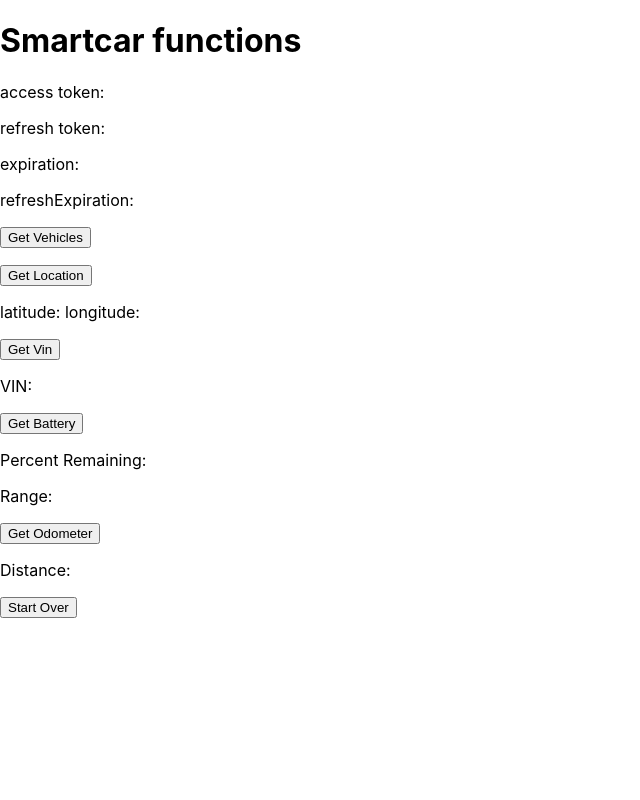
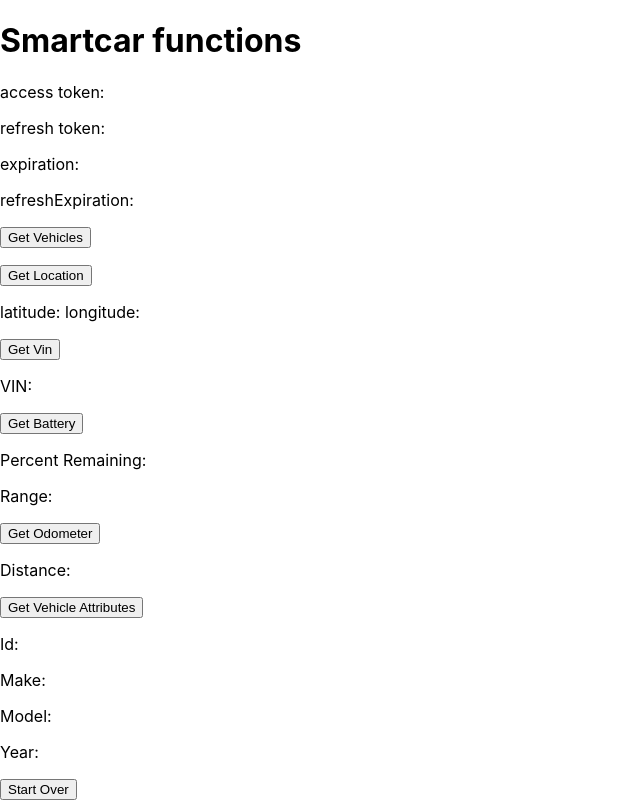
Before and after one commit to nancy134/smartcar, a Next.js app: page /exchange in a window 1280 px wide. Shown: the whole page, without its empty margins (0-640 px from the left). Built offline with nearby package versions, Linux system fonts and the light colour scheme; no server answers.

Commit message:
Get Vehicle Attributes

```diff
--- a/pages/exchange.js
+++ b/pages/exchange.js
@@ -25,6 +25,11 @@
   const [percentRemaining, setPercentRemaining] = useState(null);
   const [range, setRange] = useState(null);
   const [distance, setDistance] = useState(null);
+  const [id, setId] = useState(null);
+  const [make, setMake] = useState(null);
+  const [model, setModel] = useState(null);
+  const [year, setYear] = useState(null);
+
 
   useEffect(() => {
       if (router.isReady){
@@ -102,6 +107,20 @@
   }
 
 
+  const onGetVehicleAttributes = () => {
+    smartcarService.getVehicleAttributes(accessToken, vehicle).then(function(result){
+        setId(result.id);
+		setMake(result.make);
+		setModel(result.model);
+		setYear(result.year);
+        console.log(result);
+    }).catch(function(err){
+        console.log(err);
+    });
+  }
+
+
+
   const onStartOver = () => {
       window.location.href = "https://localhost:3000";
   }
@@ -129,6 +148,12 @@
       <button onClick={onGetOdometer}>Get Odometer</button>
       <p>Distance: {distance}</p>
 
+      <button onClick={onGetVehicleAttributes}>Get Vehicle Attributes</button>
+      <p>Id: {id}</p>
+	  <p>Make: {make}</p>
+	  <p>Model: {model}</p>
+	  <p>Year: {year}</p>
+
       <button onClick={onStartOver}>Start Over</button>
     </>
   );
--- a/services/smartcar.js
+++ b/services/smartcar.js
@@ -45,7 +45,8 @@
     getLocation,
 	getVin,
 	getBattery,
-	getOdometer
+	getOdometer,
+	getVehicleAttributes
 };
 
 export function getVin(accessToken, id){
@@ -109,5 +110,26 @@
     });
 }
 
+export function getVehicleAttributes(accessToken, id){
+    return new Promise(function(resolve, reject){
+        var url = process.env.NEXT_PUBLIC_API_SERVICE + 'smartcar/vehicles/' + id;
+        var bearerToken = "Bearer " + accessToken;
+        var headers = {
+            "Authorization" : bearerToken
+        };
+        var options = {
+            method: 'GET',
+            url: url,
+            headers: headers
+        };
+        axios(options).then(function(response){
+            resolve(response.data);
+        }).catch(function(err){
+            reject(err);
+        });
+    });
+}
+
+
 
 export default smartcar;
```
